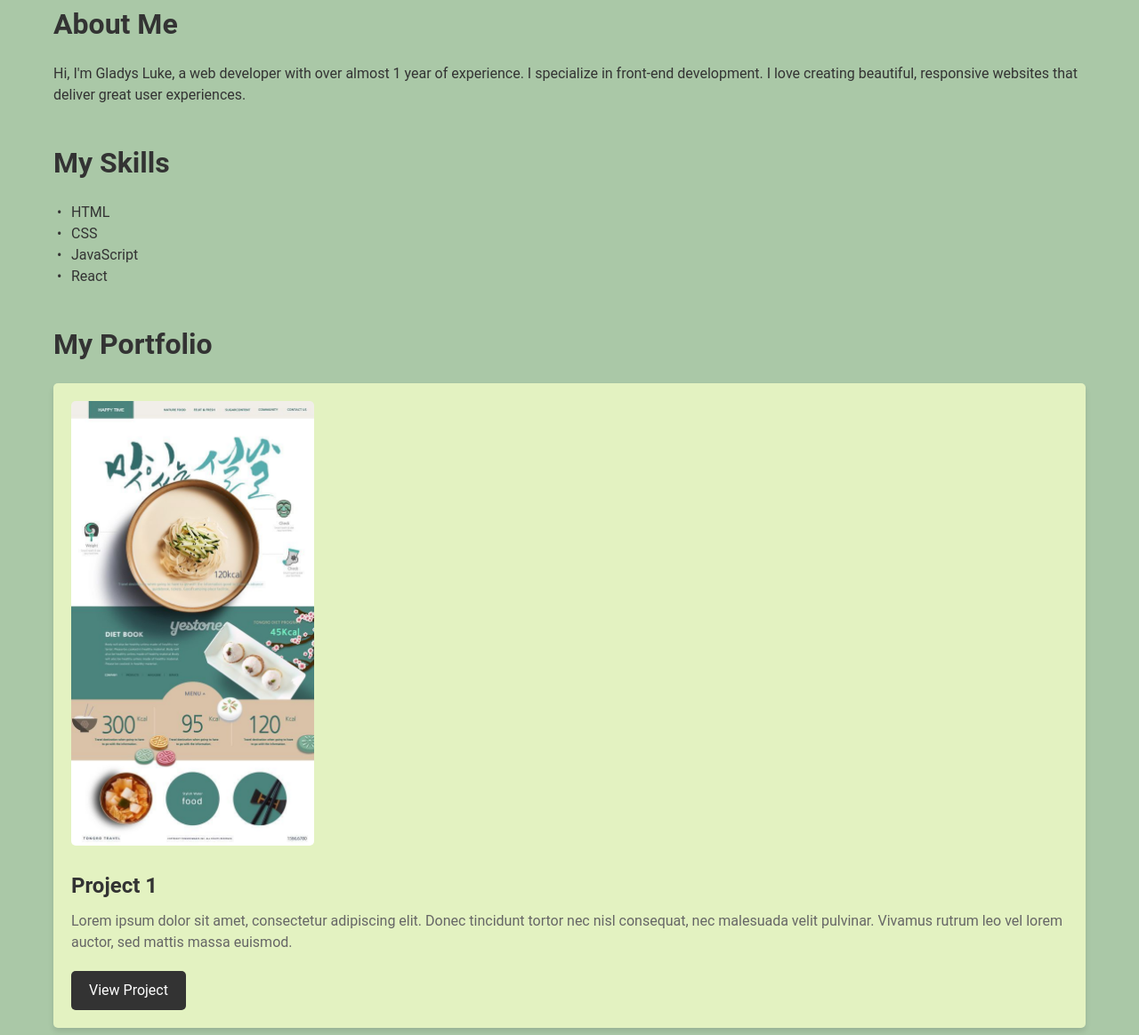
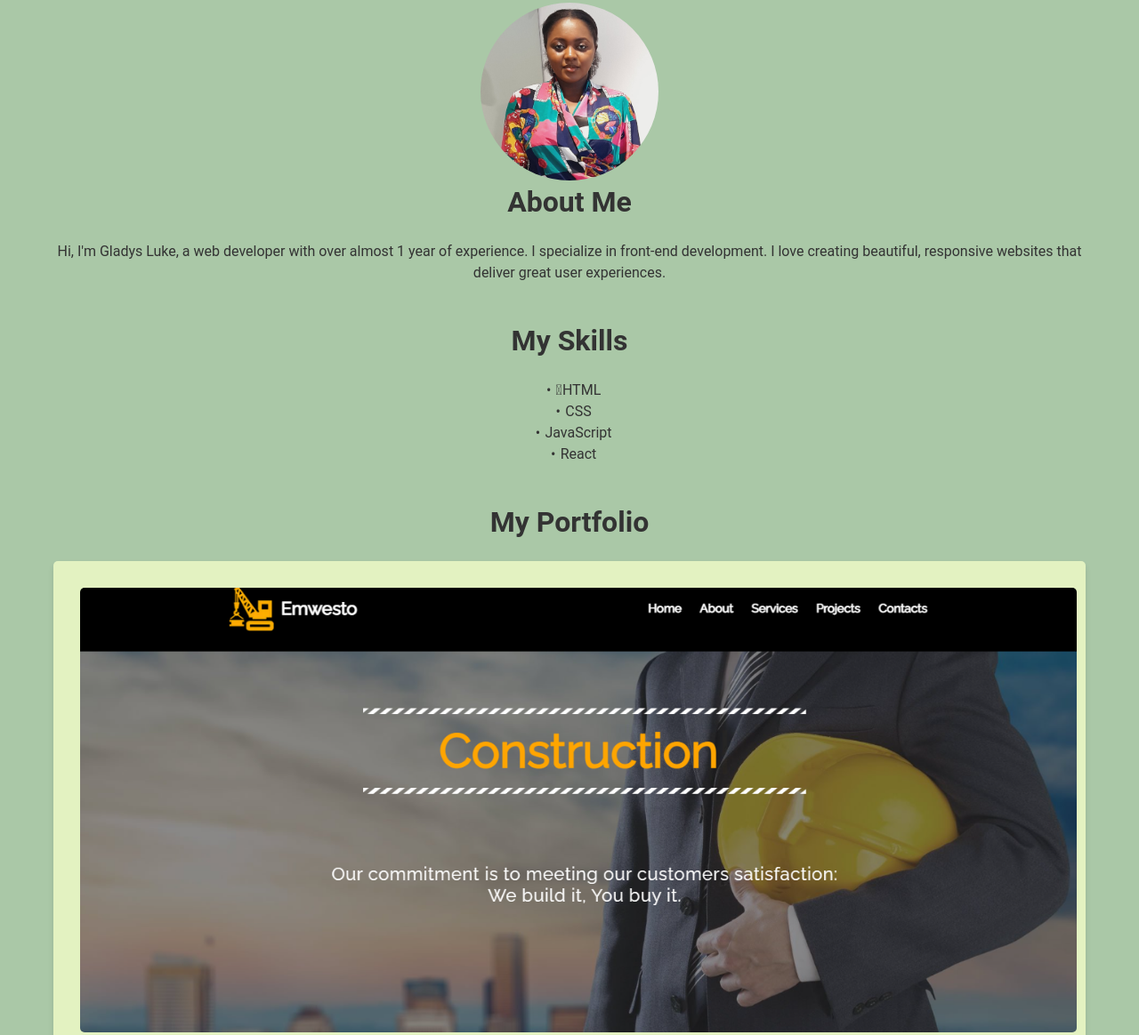
Before and after one commit to Gladys-Luke/My-Portfolio-Website, a plain HTML site: page index.html in a window 1280 px wide. Shown: the part 205-1369 px from the top of the page at 89% size. Drawn offline with Linux system fonts and the light colour scheme.

Commit message:
second commit

```diff
--- a/index.html
+++ b/index.html
@@ -4,7 +4,8 @@
     <meta charset="UTF-8">
     <meta name="viewport" content="width=device-width, initial-scale=1.0">
     <title>My Portfolio</title>
-    <link rel="stylesheet" href="https://cdnjs.cloudflare.com/ajax/libs/font-awesome/4.7.0/css/font-awesome.min.css">    <link rel="stylesheet" href="style.css">
+    <link rel="stylesheet" href="https://cdnjs.cloudflare.com/ajax/libs/font-awesome/4.7.0/css/font-awesome.min.css">
+    <link rel="stylesheet" href="style.css">
     <!-- Link to external stylesheet -->
 </head>
 <body>
@@ -13,7 +14,7 @@
         <!-- Main heading -->
         <nav>
             <ul>
-                <li><a href="#about">About</a></li>
+                <li ><a href="#about">About</a></li>
                 <li><a href="#skills">Skills</a></li>
                 <li><a href="#portfolio">Portfolio</a></li>
                 <li><a href="#contact">Contact</a></li>
@@ -24,6 +25,7 @@
 
     <main>
         <section id="about">
+            <img src="images/profile.jpg" alt="Gladys Luke" class="profile-image">
             <h2>About Me</h2>
             <p>Hi, I'm Gladys Luke, a web developer with over almost 1 year of experience. I specialize in front-end development. I love creating beautiful, responsive websites that deliver great user experiences.</p>
         </section>
@@ -31,7 +33,7 @@
         <section id="skills">
             <h2>My Skills</h2>
             <ul>
-                <li>HTML</li>
+                <li class="skills"><i class="fa-brands fa-html5"></i>HTML</li>
                 <li>CSS</li>
                 <li>JavaScript</li>
                 <li>React</li>
@@ -41,13 +43,13 @@
         <section id="portfolio">
             <h2>My Portfolio</h2>
             <div class="project">
-                <img src="images/image4.jpg" alt="Project 1">
+                <img src="images/image4.png" alt="Project 1">
                 <h3>Project 1</h3>
                 <p>Lorem ipsum dolor sit amet, consectetur adipiscing elit. Donec tincidunt tortor nec nisl consequat, nec malesuada velit pulvinar. Vivamus rutrum leo vel lorem auctor, sed mattis massa euismod.</p>
                 <a href="#" class="btn">View Project</a>
             </div>
             <div class="project">
-                <img src="images/image3.jpg" alt="Project 2">
+                <img src="images/image3.png" alt="Project 2">
                 <h3>Project 2</h3>
                 <p>Integer sit amet sem id massa varius consequat. Nunc molestie neque in pharetra tincidunt. Fusce vestibulum orci nec quam blandit, vel pretium metus aliquam.</p>
                 <a href="#" class="btn">View Project</a>
--- a/style.css
+++ b/style.css
@@ -18,6 +18,15 @@ header {
     padding: 20px;
     box-shadow: 0 4px 6px rgba(0, 0, 0, 0.1);
 }
+
+.profile-image {
+    display: block;
+    margin: 0 auto;
+    border-radius: 50%;
+    width: 200px;
+    height: 200px;
+    object-fit: cover;
+  }
 
 h1 {
     font-size: 2.5rem;
@@ -61,14 +70,20 @@ section {
 }
 
 h2 {
+    text-align: center;
     font-size: 2rem;
     margin-bottom: 20px;
     color: #333;
 }
 
 ul {
+    text-align: center;
     list-style: none;
     margin-left: 20px;
+}
+
+#about p{
+    text-align: center;
 }
 
 li:before {
@@ -92,14 +107,32 @@ li:before {
     box-shadow: 0 8px 12px rgba(0, 0, 0, 0.1);
 }
 
-#portfolio img {
+#portfolio {
+    display: flex;
+    flex-direction: column;
+    justify-content: center;
+    align-items: center;
+    flex-wrap: wrap;
+  }
+
+  #portfolio img {
+    width: 100%;
+    height: 500px;
+    object-fit: cover;
+    margin: 10px;
+    border-radius: 5px;
+  }
+
+/* #portfolio img {
+    align-content: center;
     max-width: 100%;
     height: 500px;
     border-radius: 5px;
     margin-bottom: 20px;
-}
+} */
 
-.project h3 {
+#portfolio h3 {
+    text-align: center;
     font-size: 1.5rem;
     margin-bottom: 10px;
     color: #333;
```
Also changed, not shown: images/Weather.png (added), images/image3.jpg (deleted), images/image3.png (added), images/image4.jpg (deleted), images/image4.png (added), images/profile.jpg (added).
